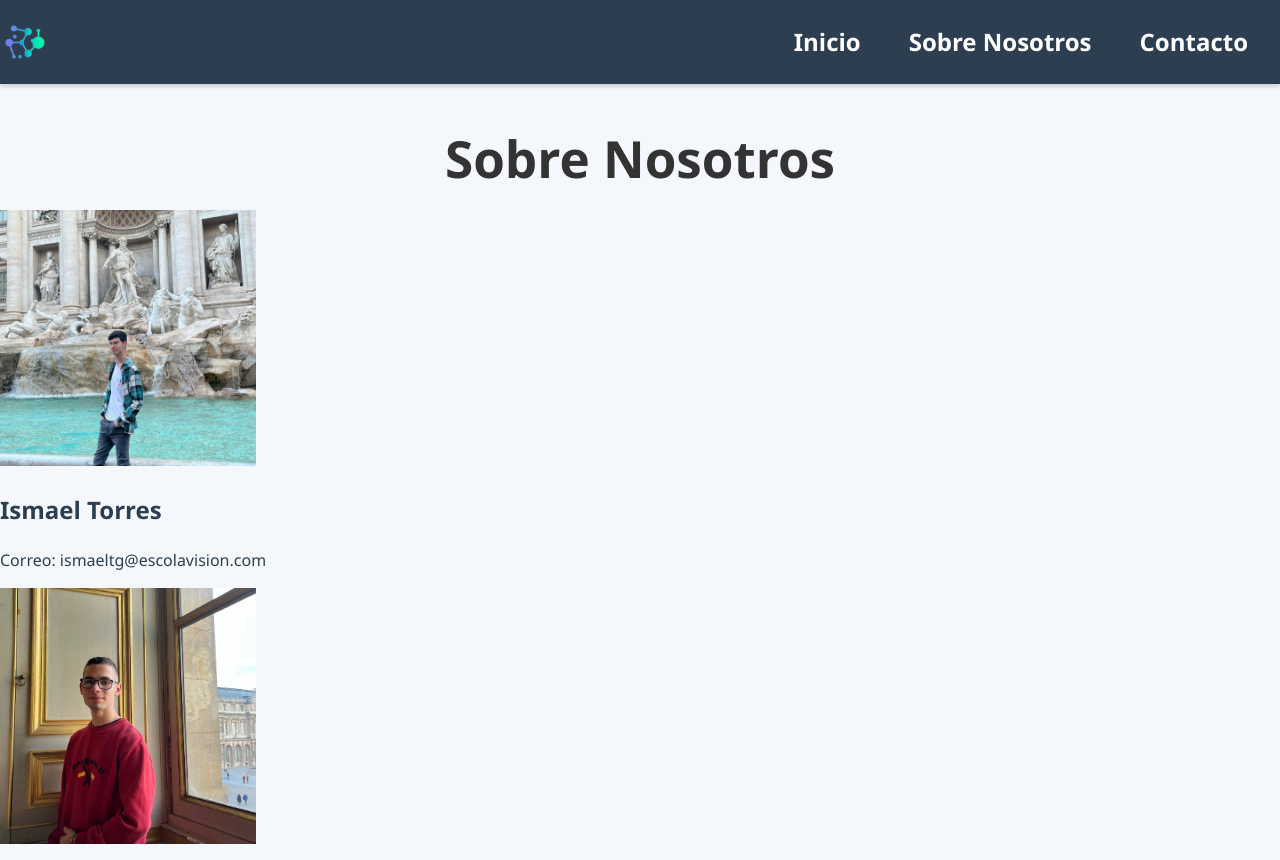
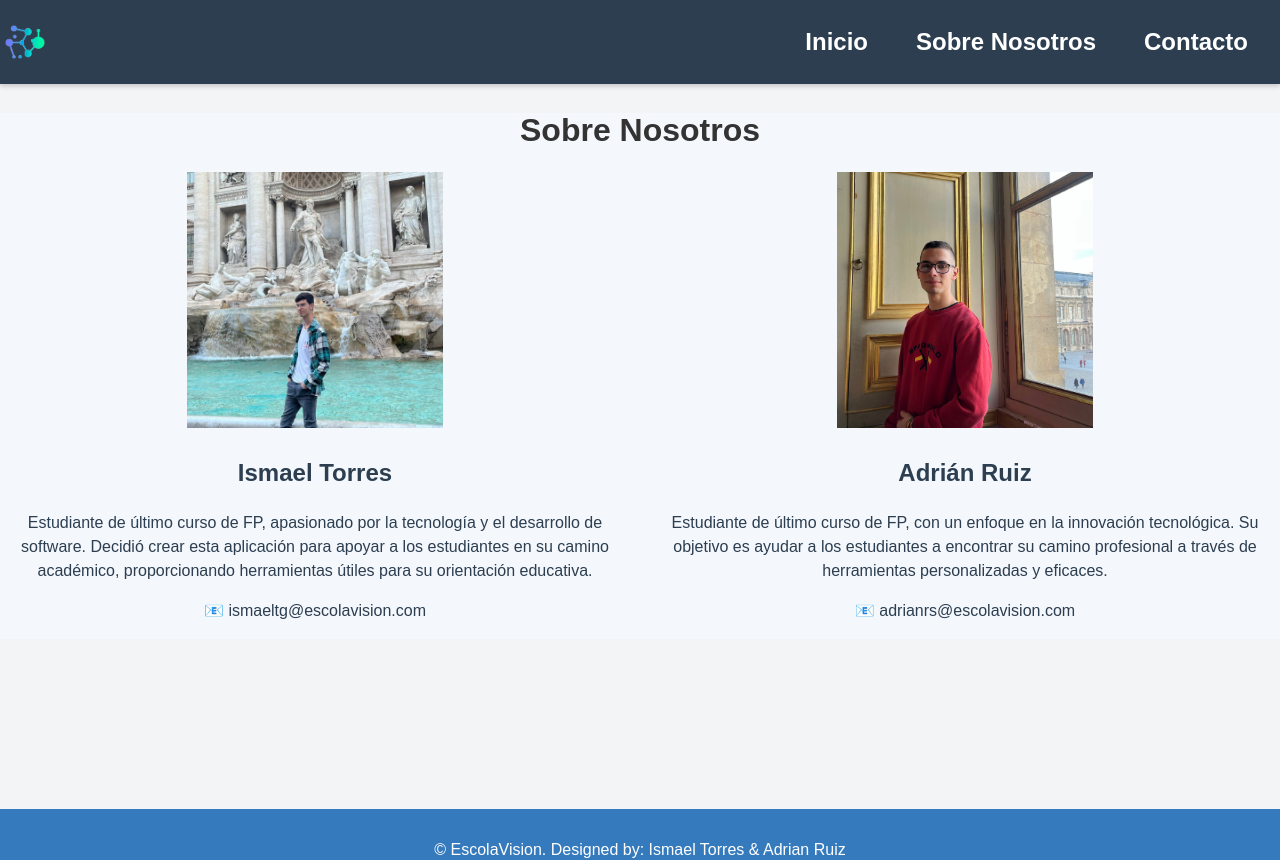
Before and after one commit to Ismaeltg05/Web-Escolavision, a React (Vite) app: page /Web-Escolavision/about in a window 1280 px wide. Shown: the top 860 px of the page. Built offline with nearby package versions, Linux system fonts and the light colour scheme.

Commit message:
style: update About page layout and content for improved readability and engagement

```diff
--- a/src/Styles.css
+++ b/src/Styles.css
@@ -23,7 +23,6 @@ body {
 }
 
 .container {
-    margin-top: 5rem;
     padding: 0%;
     min-height: 87vh; /* Ocupar toda la altura de la pantalla */
 }
--- a/src/pages/About.tsx
+++ b/src/pages/About.tsx
@@ -1,22 +1,33 @@
 import React from 'react';
+import "./about.css";
 
 function About() {
   return (
-    <div className="flex flex-col items-center p-6">
-      <h1 className="text-3xl font-bold mb-6">Sobre Nosotros</h1>
-      <div className="w-full max-w-4xl">
-        <div className="grid grid-cols-1 md:grid-cols-2 gap-6">
-          <div className="bg-white p-6 rounded-2xl shadow-lg text-center">
-            <img src="./assets/isma.jpeg" alt="Ismael Torres" className="w-24 h-24 mx-auto rounded-full mb-4" style={{maxHeight: "256px", maxWidth: "256px"}} />
+    <div className="flex flex-col items-center p-6 min-h-screen bg-gray-100">
+      <h1 className="text-3xl font-bold mb-6 text-center">Sobre Nosotros</h1>
+      <div className="w-full max-w-4xl flex flex-col items-center">
+        <div className="grid grid-cols-1 md:grid-cols-2 gap-6 w-full">
+          <div className="bg-white p-6 rounded-2xl shadow-lg flex flex-col items-center text-center">
+            <img
+              src="./assets/isma.jpeg"
+              alt="Ismael Torres"
+              className="w-24 h-24 rounded-full mb-4"
+              style={{ maxHeight: "256px", maxWidth: "256px" }}
+            />
             <h2 className="text-xl font-semibold">Ismael Torres</h2>
-            <p className="text-gray-600"></p>
-            <p className="text-gray-500">Correo: ismaeltg@escolavision.com</p>
+            <p className="text-gray-600 text-justify leading-relaxed">Estudiante de último curso de FP, apasionado por la tecnología y el desarrollo de software. Decidió crear esta aplicación para apoyar a los estudiantes en su camino académico, proporcionando herramientas útiles para su orientación educativa.</p>
+            <p className="text-gray-500 mt-4">📧 ismaeltg@escolavision.com</p>
           </div>
-          <div className="bg-white p-6 rounded-2xl shadow-lg text-center">
-            <img src="./assets/adri.jpeg" alt="Adrián Ruiz" className="w-24 h-24 mx-auto rounded-full mb-4" style={{maxHeight: "256px", maxWidth: "256px"}} />
+          <div className="bg-white p-6 rounded-2xl shadow-lg flex flex-col items-center text-center">
+            <img
+              src="./assets/adri.jpeg"
+              alt="Adrián Ruiz"
+              className="w-24 h-24 rounded-full mb-4"
+              style={{ maxHeight: "256px", maxWidth: "256px" }}
+            />
             <h2 className="text-xl font-semibold">Adrián Ruiz</h2>
-            <p className="text-gray-600"></p>
-            <p className="text-gray-500">Correo: adrianrs@escolavision.com</p>
+            <p className="text-gray-600 text-justify leading-relaxed">Estudiante de último curso de FP, con un enfoque en la innovación tecnológica. Su objetivo es ayudar a los estudiantes a encontrar su camino profesional a través de herramientas personalizadas y eficaces.</p>
+            <p className="text-gray-500 mt-4">📧 adrianrs@escolavision.com</p>
           </div>
         </div>
       </div>
--- /dev/null
+++ b/src/pages/about.css
@@ -0,0 +1,64 @@
+body {
+    background-color: #f3f4f6;
+    font-family: Arial, sans-serif;
+    display: flex;
+    justify-content: center;
+    align-items: center;
+    min-height: 100vh;
+    margin: 0;
+    width: 100%;
+  }
+
+  .container {
+    text-align: center;
+  }
+
+  h1 {
+    font-size: 2rem;
+    font-weight: bold;
+    margin-bottom: 20px;
+    color: #333;
+  }
+
+  .grid {
+    display: grid;
+    grid-template-columns: 1fr;
+    gap: 20px;
+  }
+
+  @media (min-width: 768px) {
+    .grid {
+      grid-template-columns: 1fr 1fr;
+    }
+  }
+
+  .card {
+    background: white;
+    padding: 20px;
+    border-radius: 16px;
+    box-shadow: 0 4px 6px rgba(0, 0, 0, 0.1);
+    text-align: center;
+  }
+
+  .card img {
+    width: 100px;
+    height: 100px;
+    border-radius: 50%;
+    margin-bottom: 10px;
+  }
+
+  .card h2 {
+    font-size: 1.5rem;
+    font-weight: bold;
+    margin-bottom: 10px;
+  }
+
+  .card p {
+    color: #555;
+    line-height: 1.5;
+  }
+
+  .card .email {
+    margin-top: 10px;
+    color: #777;
+  }
```
